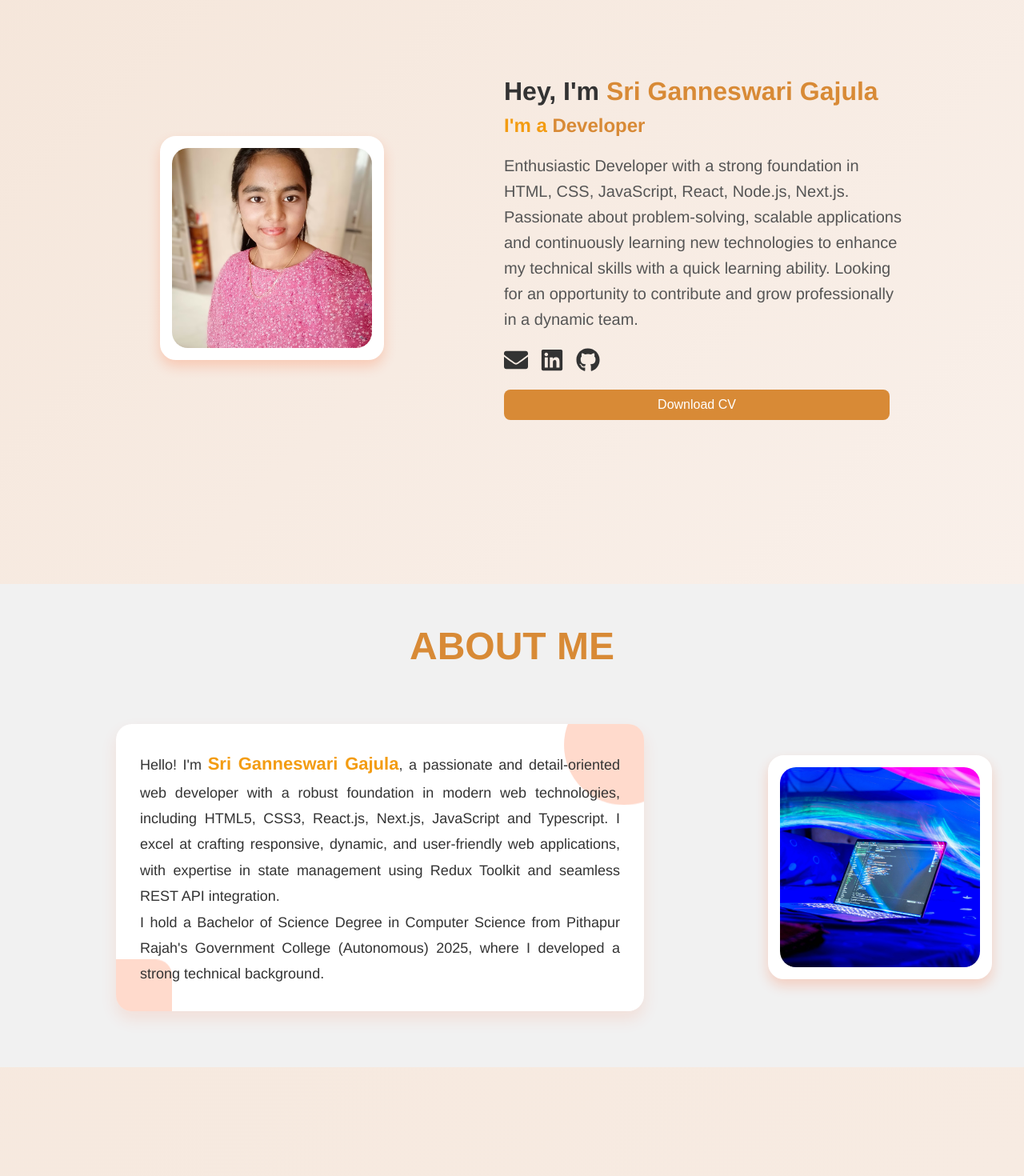
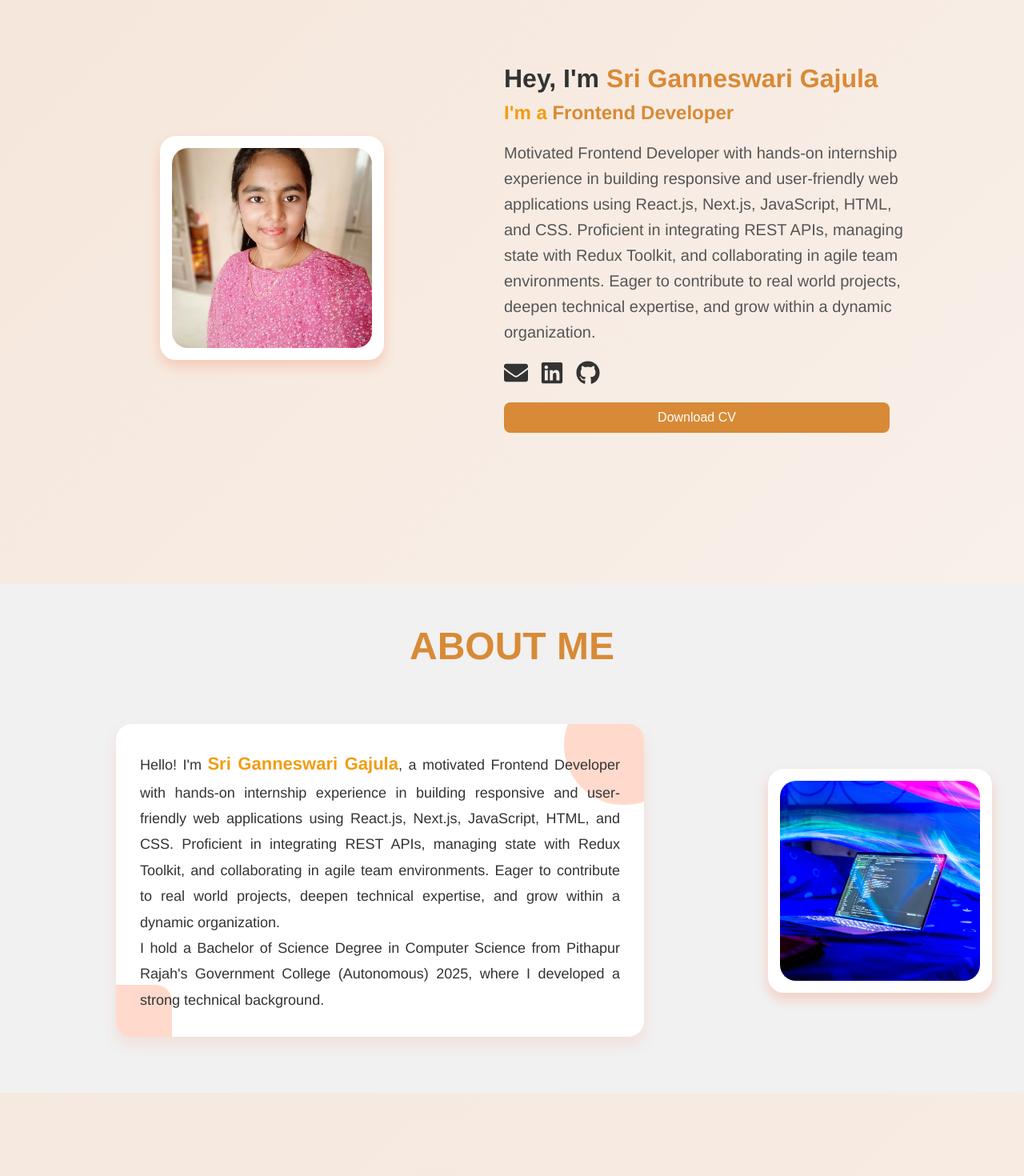
Before and after one commit to Sri-Ganneswari1/portfolio, a Next.js app: page / in a window 1280 px wide. Shown: the part 460-1930 px from the top of the page at 80% size. Built offline with nearby package versions, Linux system fonts and the light colour scheme.

Commit message:
i did some changes in home, about and project components

```diff
--- a/src/app/components/About.tsx
+++ b/src/app/components/About.tsx
@@ -7,11 +7,11 @@ const AboutMe = () => {
             <div className="content-section">
                 <div className="home">
                     <p className="description">
-                        Hello! I&apos;m <span className="name-highlight">Sri Ganneswari Gajula</span>, a passionate and detail-oriented
-                        web developer with a robust foundation in modern web technologies, including
-                        HTML5, CSS3, React.js, Next.js, JavaScript and Typescript. I excel at crafting responsive,
-                        dynamic, and user-friendly web applications, with expertise in state management
-                        using Redux Toolkit and seamless REST API integration.<br />
+                        Hello! I&apos;m <span className="name-highlight">Sri Ganneswari Gajula</span>, a motivated Frontend Developer with hands-on internship experience in building responsive and
+                        user-friendly web applications using React.js, Next.js, JavaScript, HTML, and CSS. Proficient in
+                        integrating REST APIs, managing state with Redux Toolkit, and collaborating in agile team
+                        environments. Eager to contribute to real world projects, deepen technical expertise, and grow
+                        within a dynamic organization.<br />
                         I hold a Bachelor of Science Degree in Computer Science from Pithapur Rajah&apos;s Government College (Autonomous) 2025, where I developed a strong technical background.
                     </p>
                 </div>
--- a/src/app/components/Home.tsx
+++ b/src/app/components/Home.tsx
@@ -9,9 +9,13 @@ const ProfileSection = () => {
                 </div>
                 <div className="profile-text">
                     <h1>Hey, I&apos;m <span className="highlight">Sri Ganneswari Gajula</span></h1>
-                    <h2>I&apos;m a <span className="highlight">Developer</span></h2>
+                    <h2>I&apos;m a <span className="highlight">Frontend Developer</span></h2>
                     <p>
-                        Enthusiastic Developer with a strong foundation in HTML, CSS, JavaScript, React, Node.js, Next.js. Passionate about problem-solving, scalable applications and continuously learning new technologies to enhance my technical skills with a quick learning ability. Looking for an opportunity to contribute and grow professionally in a dynamic team.
+                        Motivated Frontend Developer with hands-on internship experience in building responsive and
+                        user-friendly web applications using React.js, Next.js, JavaScript, HTML, and CSS. Proficient in
+                        integrating REST APIs, managing state with Redux Toolkit, and collaborating in agile team
+                        environments. Eager to contribute to real world projects, deepen technical expertise, and grow
+                        within a dynamic organization.
                     </p>
                     {/* Social Media Links */}
                     <div className="social-icons">
--- a/src/app/components/Project.tsx
+++ b/src/app/components/Project.tsx
@@ -4,17 +4,17 @@ export const Projects = () => {
             <h1 className="portfolio-title">My Projects</h1>
             <div className="project-card">
                 <h2>&quot;EdTech Management Portal&quot;</h2>
-                <p>Team Size : 8</p>
-                <p>Role : Software Developer</p>
+                <p>Team Size : 8 | Role: Frontend Developer</p>
                 <p>Technologies : React, JavaScript, Next.js, Redux Toolkit</p>
-                <p>Description : An interactive web platform that enables students to explore and learn various technologies. The portal allows students to track assignments, view scores, manage learning schedules, and receive job notifications.</p>
+                <p>Description : Developed an interactive web platform for students to explore technologies, track
+                    assignments, view scores, manage schedules, and receive job notifications.</p>
                 <ul>
                     <p>Responsibilities :</p>
-                    <li>Developed responsive web pages and reusable stateful components using React and Next.js.</li>
-                    <li>Integrated REST APIs for dynamic data handling and seamless user experience.</li>
-                    <li>Managed global state using Redux Toolkit to ensure consistent application state across components.</li>
-                    <li>Delivered user stories on time while following Agile methodology.</li>
-                    <li>Collaborated on code reviews and participated in stand-ups and sprint planning.</li>
+                    <li>Built responsive UI and reusable components using React and Next.js</li>
+                    <li>Integrated REST APIs for dynamic data rendering</li>
+                    <li>Managed global state with Redux Toolkit for consistent app behavior</li>
+                    <li>Delivered features on time following Agile methodology</li>
+                    <li>Participated in code reviews, daily stand-ups, and sprint planning.</li>
                 </ul>
             </div>
             <div className="project-card">
```
